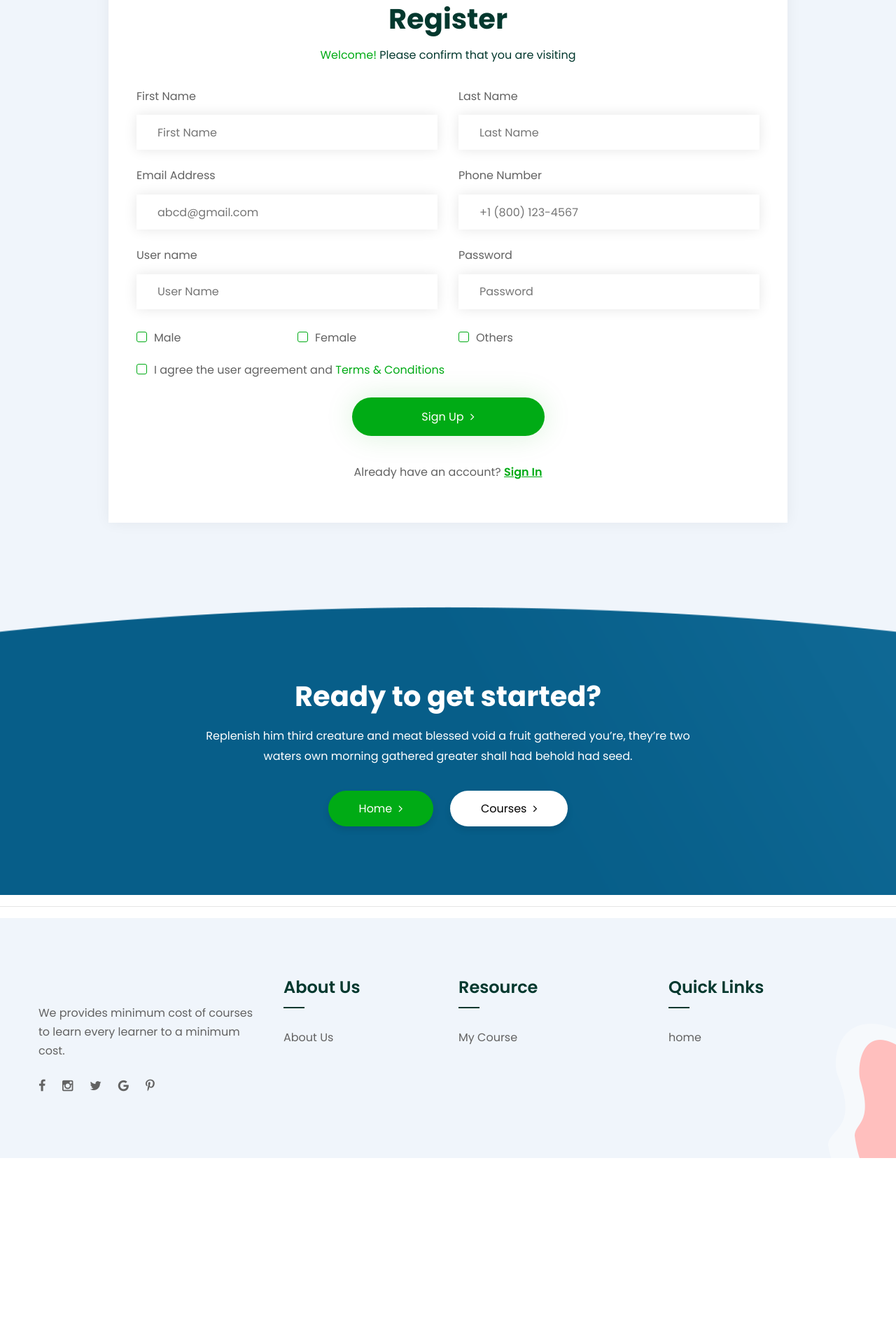
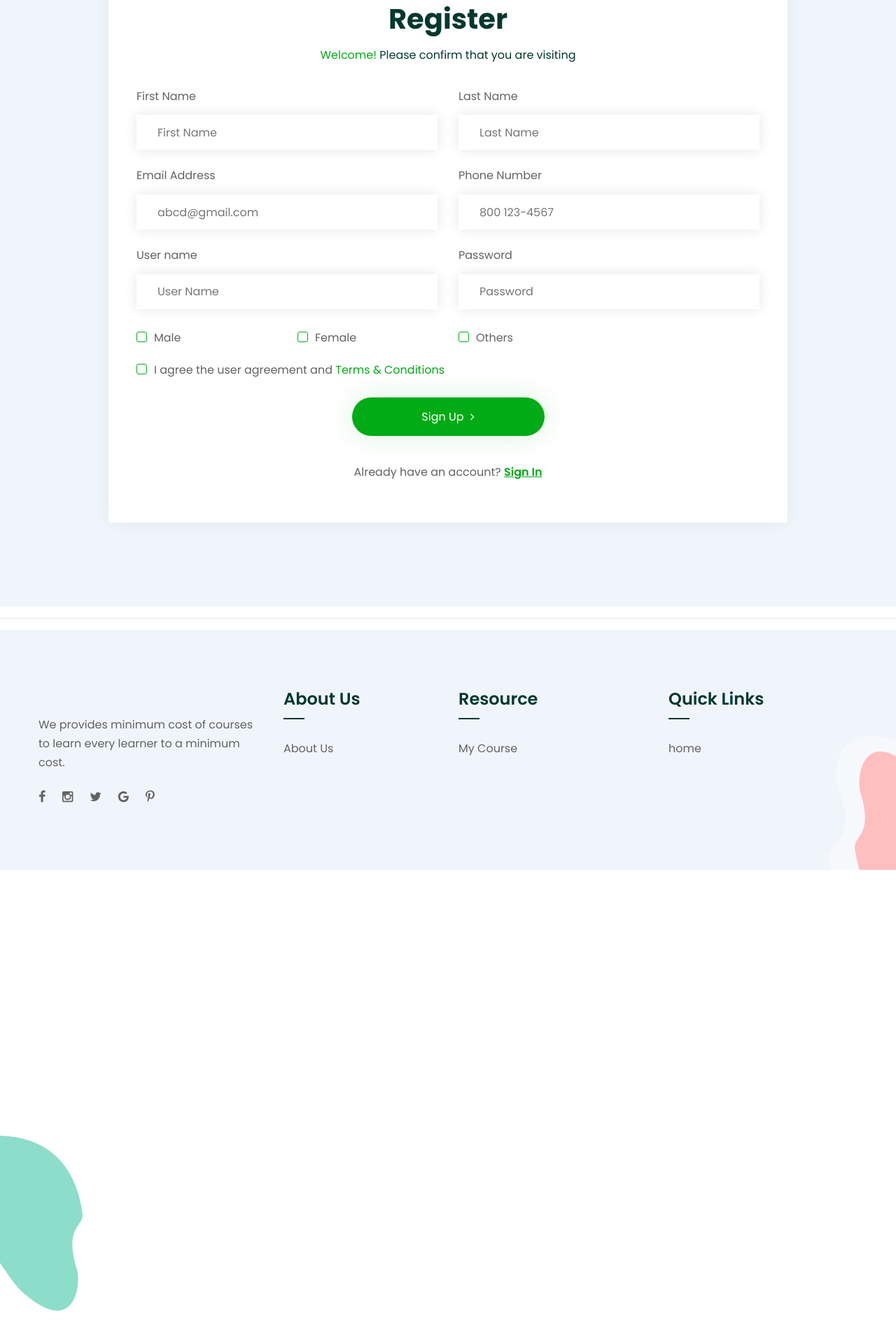
Before and after one commit to knand4930/edutechlearning, a Django app: template account/templates/registrations.html in a window 1280 px wide. Shown: the part 637-2532 px from the top of the page at 70% size. After the commit the page ends 2510 px from the top, so only its background shows below. Run offline with Django 3.2, Linux system fonts and the light colour scheme; the template is opened without the code that fills it, so the values that code supplies are empty; parts of the project's set-up code (start-up, migrations or seed data) failed here and were passed over; some libraries are stand-ins or nearby versions; some web fonts are replaced.

Commit message:
additional pages remove

```diff
--- a/account/templates/registrations.html
+++ b/account/templates/registrations.html
@@ -41,7 +41,8 @@
 
 				<!-- Login Form -->
 				<div class="styled-form">
-					<form method="post" action="">
+					<form method="post" action="" enctype="multipart/form-data">
+
 						{% csrf_token %}
 						<div class="row clearfix">
 
@@ -66,7 +67,7 @@
 							<!-- Form Group -->
 							<div class="form-group col-lg-6 col-md-12 col-sm-12">
 								<label>Phone Number</label>
-								<input type="text" name="mobile" value="" placeholder="+1 (800) 123-4567" required>
+								<input type="text" name="mobile" value="" placeholder="800 123-4567" required>
 							</div>
 
 							<!-- Form Group -->
@@ -124,6 +125,9 @@
 
 						</div>
 
+
+
+
 					</form>
 				</div>
 
@@ -132,18 +136,6 @@
 	</section>
 	<!-- End Login Section -->
 
-	<!-- Call To Action Section Two -->
-	<section class="call-to-action-section-two" style="background-image: url({% static 'images/background/3.png' %})">
-		<div class="auto-container">
-			<div class="content">
-				<h2>Ready to get started?</h2>
-				<div class="text">Replenish him third creature and meat blessed void a fruit gathered you’re, they’re two <br> waters own morning gathered greater shall had behold had seed.</div>
-					<div class="buttons-box">
-					<a href="#" class="theme-btn btn-style-one"><span class="txt">Home <i class="fa fa-angle-right"></i></span></a>
-					<a href="#" class="theme-btn btn-style-two"><span class="txt">Courses <i class="fa fa-angle-right"></i></span></a>
-				</div>
-			</div>
-		</div>
-	</section>
+
 	<!-- End Call To Action Section Two -->
     {% endblock %}
--- a/main/templates/course_page.html
+++ b/main/templates/course_page.html
@@ -1,6 +1,6 @@
 {% extends 'base.html' %}
 {% load static %}
-{% block title %} {{course.name}} {% endblock title %}
+{% block title %} Course : {{course.name}} {% endblock title %}
 
    {% block meta %}
 
```
Also changed, not shown: account/templates/login.html (+1 -13 lines), main/templates/home.html (+8 -8 lines), db.sqlite3.
